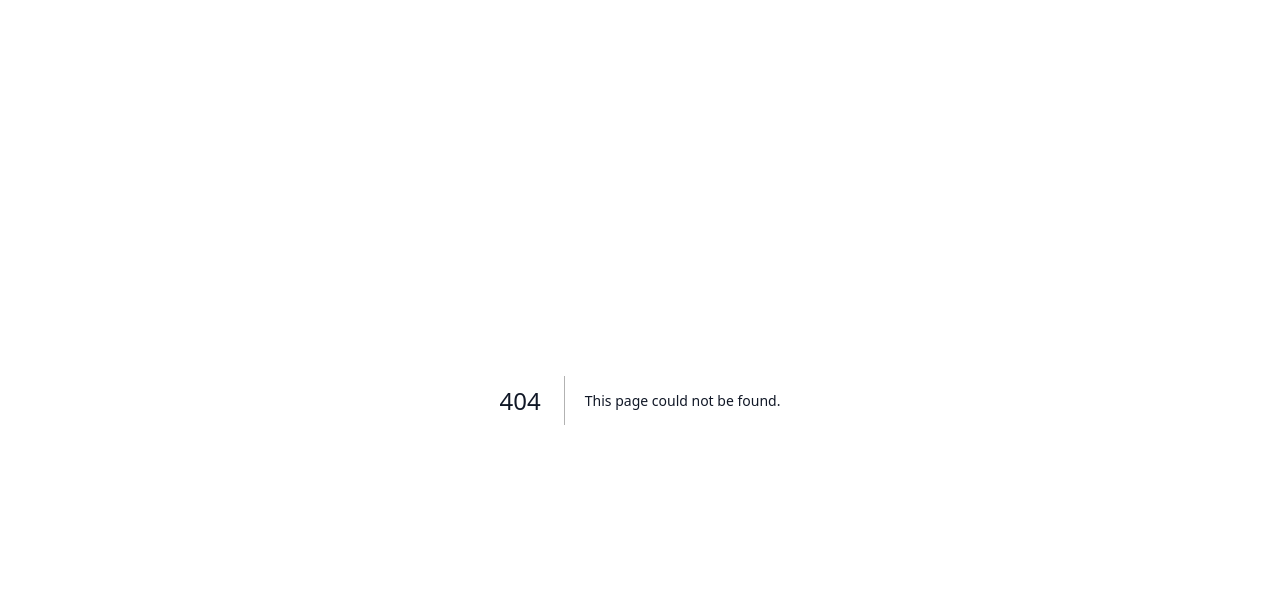
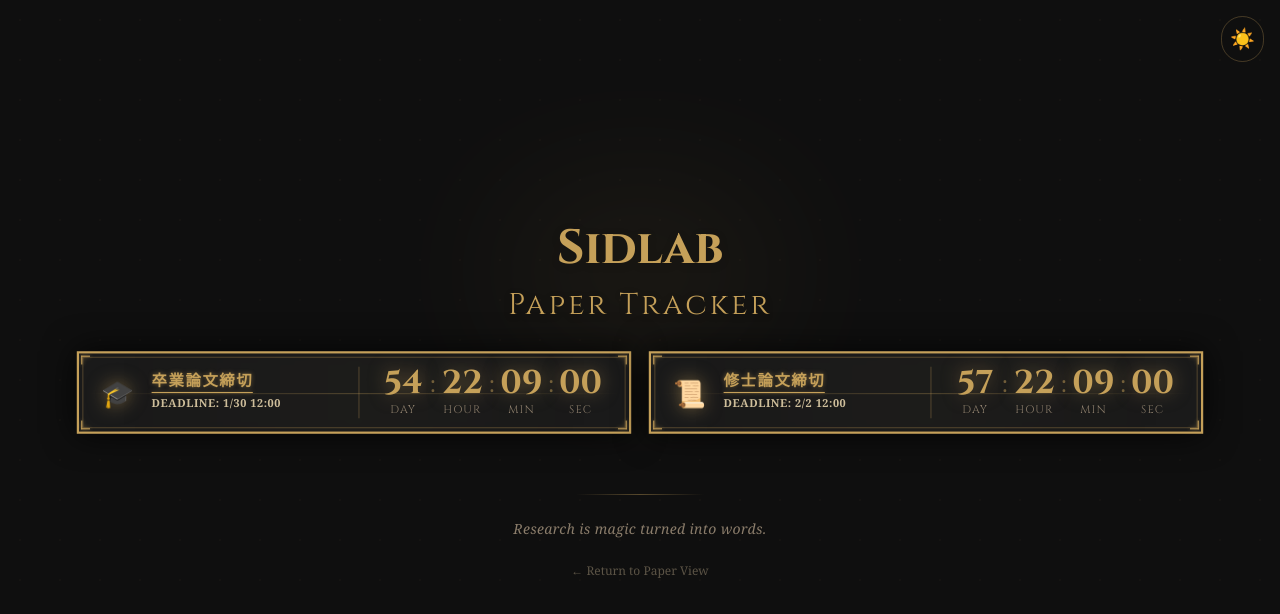
Before and after one commit to SimiChoco/SIDLab-paper-app, a Next.js app: page /dashboard in a window 1280 px wide. Before the commit this address had no page. Shown: the top 614 px of the page. Built offline with nearby package versions, Linux system fonts and the light colour scheme.

Commit message:
create deadline dashboard

```diff
--- a/src/app/components/DeadlineTimer.tsx
+++ b/src/app/components/DeadlineTimer.tsx
@@ -9,7 +9,9 @@ type TimeLeft = {
   seconds: number;
 };
 
-export default function DeadlineTimer() {
+type TimerTheme = 'paper' | 'dark';
+
+export default function DeadlineTimer({ theme = 'paper' }: { theme?: TimerTheme }) {
   const [timeLeft, setTimeLeft] = useState<{
     undergrad: TimeLeft;
     master: TimeLeft;
@@ -74,33 +76,35 @@ export default function DeadlineTimer() {
   const masterDate = savedMaster ? new Date(savedMaster) : new Date("2026-02-02T12:00:00");
 
   return (
-    <div className="grid grid-cols-1 md:grid-cols-2 gap-2 sm:gap-4 w-full">
+    <div className="grid grid-cols-1 lg:grid-cols-2 gap-2 sm:gap-4 w-full">
       <TimerCard
         title="卒業論文締切"
         date={formatDate(undergradDate)}
         data={timeLeft.undergrad}
         icon="🎓"
+        theme={theme}
       />
       <TimerCard
         title="修士論文締切"
         date={formatDate(masterDate)}
         data={timeLeft.master}
         icon="📜"
+        theme={theme}
       />
     </div>
   );
 }
 
-const TimeUnit = ({ value, label }: { value: number; label: string }) => (
+const TimeUnit = ({ value, label, theme }: { value: number; label: string; theme: TimerTheme }) => (
   <div className="flex flex-col items-center justify-center min-w-[20px] sm:min-w-[48px]">
     <div
-      className="text-sm sm:text-3xl font-bold tabular-nums leading-none text-red-600 text-center"
+      className={`text-sm sm:text-3xl font-bold tabular-nums leading-none text-center ${theme === 'paper' ? 'text-red-600' : 'text-[#c5a059] drop-shadow-[0_0_8px_rgba(197,160,89,0.5)]'}`}
       style={{ fontFamily: "'Cinzel', serif" }}
     >
       {value.toString().padStart(2, '0')}
     </div>
     <div
-      className="text-[6px] sm:text-[10px] font-medium text-red-400 mt-0.5 uppercase tracking-tight sm:tracking-widest"
+      className={`text-[6px] sm:text-[10px] font-medium mt-0.5 uppercase tracking-tight sm:tracking-widest ${theme === 'paper' ? 'text-red-400' : 'text-[#8b7d6b]'}`}
       style={{ fontFamily: "'Cinzel', serif" }}
     >
       {label}
@@ -108,25 +112,44 @@ const TimeUnit = ({ value, label }: { value: number; label: string }) => (
   </div>
 );
 
-const Separator = () => (
-  <div className="text-red-300 font-light text-[10px] sm:text-xl -mt-0.5 sm:-mt-4 font-serif mx-0">:</div>
+const Separator = ({ theme }: { theme: TimerTheme }) => (
+  <div className={`font-light text-[10px] sm:text-xl -mt-0.5 sm:-mt-4 font-serif mx-0 ${theme === 'paper' ? 'text-red-300' : 'text-[#c5a059]/50'}`}>:</div>
 );
 
 const TimerCard = ({
   title,
   date,
   data,
-  icon
+  icon,
+  theme
 }: {
   title: string;
   date: string;
   data: TimeLeft;
   icon: string;
+  theme: TimerTheme;
 }) => {
   const containerRef = useRef<HTMLDivElement>(null);
   const measureRef = useRef<HTMLDivElement>(null);
   const [showSeconds, setShowSeconds] = useState(true);
   const lastWidthRef = useRef<number>(0);
+
+  // Theme configuration
+  const styles = theme === 'paper' ? {
+    container: "bg-[#fdfbf7] border sm:border-[3px] border-double border-amber-800",
+    text: "text-gray-900",
+    dateText: "text-[rgb(120,95,35)]",
+    icon: "text-gray-900",
+    accent: "border-amber-800",
+    borderLeft: "border-dashed border-gray-900"
+  } : {
+    container: "bg-[#1a1a1a] border sm:border-[2px] border-[#c5a059] shadow-[0_0_30px_rgba(0,0,0,0.8)]",
+    text: "text-[#c5a059] drop-shadow-[0_0_2px_rgba(197,160,89,0.5)]",
+    dateText: "text-[#e2d0a9]",
+    icon: "text-[#c5a059] drop-shadow-[0_0_8px_rgba(197,160,89,0.5)]",
+    accent: "border-[#c5a059]",
+    borderLeft: "border-solid border-[#c5a059]/30"
+  };
 
   useEffect(() => {
     const checkOverflow = () => {
@@ -159,7 +182,7 @@ const TimerCard = ({
   return (
     <div
       ref={containerRef}
-      className="px-2 py-1.5 sm:px-5 sm:py-3 relative group bg-[#fdfbf7] border sm:border-[3px] border-double border-amber-800 flex items-center justify-between gap-1 sm:gap-4 overflow-hidden"
+      className={`w-full max-w-[600px] mx-auto px-2 py-1.5 sm:px-5 sm:py-3 relative group ${styles.container} flex items-center justify-between gap-1 sm:gap-4 overflow-hidden transition-all duration-500`}
     >
       {/* Hidden measurement div - always contains seconds for width calculation */}
       <div
@@ -170,58 +193,73 @@ const TimerCard = ({
         <div className="flex items-center gap-1 sm:gap-4 shrink-0">
           <div className={`hidden sm:block text-2xl`}>🎓</div>
           <div className="flex flex-col items-start">
-            <h3 className="text-[8px] sm:text-sm font-bold tracking-wide sm:tracking-widest uppercase whitespace-nowrap text-gray-900">{title}</h3>
+            <h3
+              className={`text-[8px] sm:text-sm font-bold tracking-wide sm:tracking-widest uppercase whitespace-nowrap ${styles.text}`}
+              style={{ color: theme === 'dark' ? '#c5a059' : undefined }}
+            >
+              {title}
+            </h3>
           </div>
         </div>
         <div className="flex items-center pl-1 sm:pl-4 ml-0.5 sm:ml-2 shrink-0">
-          <TimeUnit value={data.days} label="Day" />
-          <Separator />
-          <TimeUnit value={data.hours} label="Hour" />
-          <Separator />
-          <TimeUnit value={data.minutes} label="Min" />
-          <Separator />
-          <TimeUnit value={data.seconds} label="Sec" />
+          <TimeUnit value={data.days} label="Day" theme={theme} />
+          <Separator theme={theme} />
+          <TimeUnit value={data.hours} label="Hour" theme={theme} />
+          <Separator theme={theme} />
+          <TimeUnit value={data.minutes} label="Min" theme={theme} />
+          <Separator theme={theme} />
+          <TimeUnit value={data.seconds} label="Sec" theme={theme} />
         </div>
       </div>
 
       {/* Corner Accents */}
-      <div className="absolute top-0.5 left-0.5 w-1 h-1 sm:w-2 sm:h-2 border-t border-l border-amber-800 opacity-60" />
-      <div className="absolute top-0.5 right-0.5 w-1 h-1 sm:w-2 sm:h-2 border-t border-r border-amber-800 opacity-60" />
-      <div className="absolute bottom-0.5 left-0.5 w-1 h-1 sm:w-2 sm:h-2 border-b border-l border-amber-800 opacity-60" />
-      <div className="absolute bottom-0.5 right-0.5 w-1 h-1 sm:w-2 sm:h-2 border-b border-r border-amber-800 opacity-60" />
+      <div className={`absolute top-0.5 left-0.5 w-1 h-1 sm:w-2 sm:h-2 border-t border-l ${styles.accent} ${theme === 'dark' ? 'opacity-100 drop-shadow-[0_0_2px_rgba(197,160,89,0.8)]' : 'opacity-60'}`} />
+      <div className={`absolute top-0.5 right-0.5 w-1 h-1 sm:w-2 sm:h-2 border-t border-r ${styles.accent} ${theme === 'dark' ? 'opacity-100 drop-shadow-[0_0_2px_rgba(197,160,89,0.8)]' : 'opacity-60'}`} />
+      <div className={`absolute bottom-0.5 left-0.5 w-1 h-1 sm:w-2 sm:h-2 border-b border-l ${styles.accent} ${theme === 'dark' ? 'opacity-100 drop-shadow-[0_0_2px_rgba(197,160,89,0.8)]' : 'opacity-60'}`} />
+      <div className={`absolute bottom-0.5 right-0.5 w-1 h-1 sm:w-2 sm:h-2 border-b border-r ${styles.accent} ${theme === 'dark' ? 'opacity-100 drop-shadow-[0_0_2px_rgba(197,160,89,0.8)]' : 'opacity-60'}`} />
 
-      <div className="flex items-center gap-2 sm:gap-4 min-w-0 flex-1">
+      {/* Fantasy specific decorations */}
+      {theme === 'dark' && (
+        <>
+           <div className="absolute inset-px border border-[#c5a059] opacity-30 m-0.5 pointer-events-none" />
+           <div className="absolute -inset-1 bg-gradient-to-r from-transparent via-[#c5a059]/10 to-transparent opacity-20 blur-sm pointer-events-none" />
+           {/* Decorative flourish lines */}
+           <div className="absolute top-1/2 left-2 right-2 h-[1px] bg-gradient-to-r from-transparent via-[#c5a059]/30 to-transparent pointer-events-none" />
+        </>
+      )}
+
+      <div className="flex items-center gap-2 sm:gap-4 min-w-0 flex-1 z-10">
         {/* Icon hidden on mobile */}
-        <div className="hidden sm:block text-2xl text-gray-900">
+        <div className={`hidden sm:block text-2xl ${styles.icon}`}>
           {icon}
         </div>
         <div className="flex flex-col items-start min-w-0">
           <h3
-            className="text-[10px] sm:text-sm font-bold text-gray-900 tracking-wide sm:tracking-widest uppercase border-b border-gray-900 pb-0.5 leading-none whitespace-nowrap"
-            style={{ fontFamily: "'Cinzel', serif" }}
+            className={`text-[10px] sm:text-sm font-bold ${styles.text} tracking-wide sm:tracking-widest uppercase border-b ${theme === 'paper' ? 'border-gray-900' : 'border-[#c5a059]'} pb-0.5 leading-none whitespace-nowrap`}
+            style={{ fontFamily: "'Cinzel', serif", color: theme === 'dark' ? '#c5a059' : undefined }}
           >
             {title}
           </h3>
           <span
-            className="hidden sm:block text-[10px] font-semibold tracking-wider font-serif opacity-90 mt-0.5"
-            style={{ color: 'rgb(120, 95, 35)' }}
+            className={`hidden sm:block text-[10px] font-semibold tracking-wider font-serif opacity-90 mt-0.5 ${styles.dateText}`}
+            style={{ color: theme === 'dark' ? '#e2d0a9' : undefined }}
           >
             DEADLINE: {date}
           </span>
         </div>
       </div>
 
-      <div className="flex items-center justify-center pl-2 sm:pl-4 border-l border-gray-900 border-dashed ml-1 sm:ml-2 shrink-0">
-        <TimeUnit value={data.days} label="Day" />
-        <Separator />
-        <TimeUnit value={data.hours} label="Hour" />
-        <Separator />
-        <TimeUnit value={data.minutes} label="Min" />
+      <div className={`flex items-center justify-center pl-2 sm:pl-4 border-l ${styles.borderLeft} ml-1 sm:ml-2 shrink-0 z-10`}>
+        <TimeUnit value={data.days} label="Day" theme={theme} />
+        <Separator theme={theme} />
+        <TimeUnit value={data.hours} label="Hour" theme={theme} />
+        <Separator theme={theme} />
+        <TimeUnit value={data.minutes} label="Min" theme={theme} />
         {/* Seconds dynamically hidden when overflow detected */}
         {showSeconds && (
           <>
-            <Separator />
-            <TimeUnit value={data.seconds} label="Sec" />
+            <Separator theme={theme} />
+            <TimeUnit value={data.seconds} label="Sec" theme={theme} />
           </>
         )}
       </div>
--- a/src/app/components/DeleteUserSection.tsx
+++ b/src/app/components/DeleteUserSection.tsx
@@ -43,6 +43,10 @@ export default function DeleteUserSection({ users }: { users: User[] }) {
                 <a href="/settings" className="hover:text-gray-600 hover:underline transition">
                     設定
                 </a>
+                <span>|</span>
+                <a href="/dashboard" className="hover:text-gray-600 hover:underline transition">
+                    ダッシュボード
+                </a>
             </div>
 
             {showDeleteModal && (
--- /dev/null
+++ b/src/app/dashboard/page.tsx
@@ -0,0 +1,83 @@
+"use client";
+
+import Link from "next/link";
+import DeadlineTimer from "../components/DeadlineTimer";
+import { useState } from "react";
+
+export default function Dashboard() {
+  const [theme, setTheme] = useState<'dark' | 'light'>('dark');
+
+  const styles = theme === 'dark' ? {
+    bg: 'bg-[#0f0f0f]',
+    headerTitle: 'text-[#c5a059]', // Unified Gold
+    headerSubtitle: 'text-[#c5a059]',
+    subText: 'text-[#8b7d6b]',
+    link: 'text-[#5c5446] hover:text-[#c5a059]',
+    radial: 'radial-gradient(circle at 50% 50%, rgba(197, 160, 89, 0.1) 1px, transparent 1px)',
+    radialStop: 'from-[#1a1c2c] via-[#0f0f0f] to-black'
+  } : {
+    bg: 'bg-[#f8f8f8]',
+    headerTitle: 'text-[#c5a059]', // Unified Gold
+    headerSubtitle: 'text-[#c5a059]',
+    subText: 'text-gray-500',
+    link: 'text-gray-400 hover:text-[#c5a059]',
+    radial: 'radial-gradient(circle at 50% 50%, rgba(197, 160, 89, 0.2) 1px, transparent 1px)',
+    radialStop: 'from-white via-[#f4f4f4] to-gray-100'
+  };
+
+  return (
+    <main className={`min-h-screen p-6 font-sans ${styles.bg} flex flex-col items-center justify-center relative overflow-hidden transition-colors duration-700`}>
+      {/* Background Ambience */}
+      <div className="absolute inset-0 pointer-events-none">
+         <div className={`absolute inset-0 bg-[radial-gradient(circle_at_center,_var(--tw-gradient-stops))] ${styles.radialStop} opacity-80 transition-colors duration-700`} />
+         <div className="absolute inset-0 opacity-30"
+              style={{
+                backgroundImage: styles.radial,
+                backgroundSize: '40px 40px'
+              }}
+         />
+      </div>
+
+      {/* Theme Toggle */}
+      <button
+        onClick={() => setTheme(prev => prev === 'dark' ? 'light' : 'dark')}
+        className="absolute top-4 right-4 z-50 p-2 rounded-full border border-[#c5a059]/30 hover:bg-[#c5a059]/10 transition-colors group"
+      >
+        <span className="text-xl group-hover:scale-110 transition-transform block">
+           {theme === 'dark' ? '☀️' : '🌙'}
+        </span>
+      </button>
+
+      <div className="max-w-5xl w-full space-y-12 relative z-10flex flex-col items-center">
+        {/* Header */}
+        <header className="text-center mb-8 relative">
+          <div className="absolute top-1/2 left-1/2 -translate-x-1/2 -translate-y-1/2 w-64 h-32 bg-[#c5a059] opacity-10 blur-[80px] rounded-full pointer-events-none" />
+          <h1
+            className={`text-2xl sm:text-5xl font-bold ${styles.headerTitle} leading-tight mb-3 drop-shadow-[0_2px_4px_rgba(0,0,0,0.1)] transition-colors duration-300`}
+            style={{ fontFamily: "'Cinzel', serif", color: theme === 'dark' ? '#c5a059' : undefined }}
+          >
+            Sidlab
+            <span className={`block text-xl sm:text-3xl font-normal ${styles.headerSubtitle} mt-2 tracking-widest`}>Paper Tracker</span>
+          </h1>
+        </header>
+
+        <div className="w-full transform scale-105 sm:scale-110 transition-transform duration-700">
+           <DeadlineTimer theme={theme === 'dark' ? 'dark' : 'paper'} />
+        </div>
+
+        <div className="text-center mt-16 space-y-2">
+          <div className="h-px w-32 bg-gradient-to-r from-transparent via-[#c5a059]/40 to-transparent mx-auto mb-6" />
+          <p className={`${styles.subText} text-sm font-serif italic tracking-wide transition-colors duration-300`}>
+             Research is magic turned into words.
+          </p>
+          <Link
+            href="/"
+            className={`inline-block mt-4 text-xs ${styles.link} transition-colors duration-300 font-serif tracking-titles`}
+          >
+            ← Return to Paper View
+          </Link>
+        </div>
+      </div>
+    </main>
+  );
+}
```
